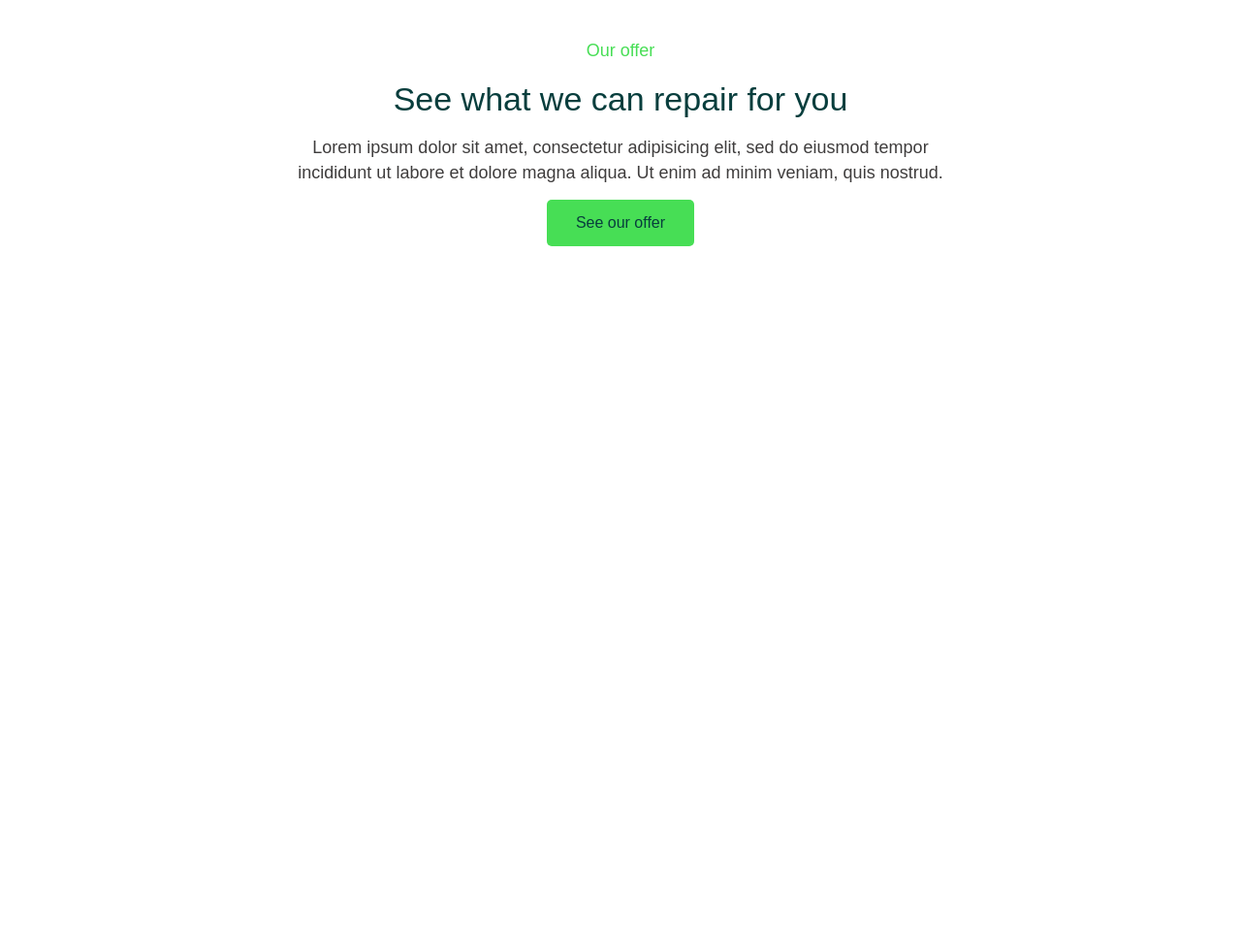
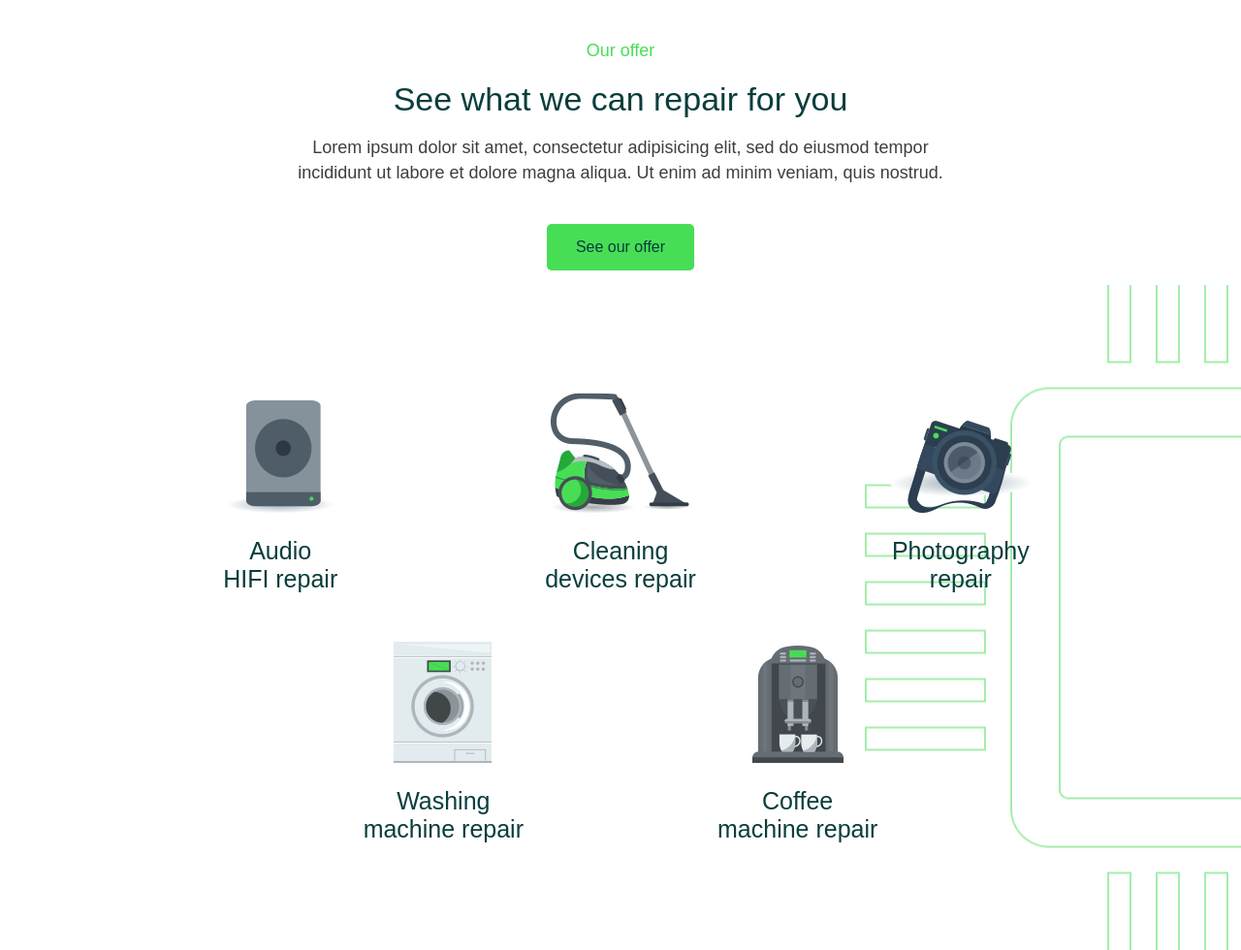
Before and after one commit to artyom-harutyunyan/BeElectronics, a plain HTML site: page index.html in a window 1280 px wide. Shown: the part 1391-2371 px from the top of the page at 97% size. Before the commit the page ends 1660 px from the top, so only its background shows below. Drawn offline with Linux system fonts and the light colour scheme.

Commit message:
block Electro devices

```diff
--- a/index.html
+++ b/index.html
@@ -78,6 +78,17 @@
             <span class="br_btn">See our offer</span>
         </div>
     </div>
+    <div class="ElectronicsContainer">
+        <div class="Electros">
+            <div class="ElectroItems"><img src="images/electornics-icon-webcam.png" alt="" class="ElectroImgs"><span class="ElectroDescriptions">Audio<br>HIFI repair</span></div>
+            <div class="ElectroItems"><img src="images/electornics-icon-vacum.png" alt="" class="ElectroImgs"><span class="ElectroDescriptions">Cleaning<br>devices repair</span></div>
+            <div class="ElectroItems"><img src="images/electornics-icon-cameraa.png" alt="" class="ElectroImgs"><span class="ElectroDescriptions">Photography<br>repair</span></div>
+        </div>
+        <div class="Electros">
+            <div class="ElectroItems"><img src="images/electornics-icon-washing-machine.png" alt="" class="ElectroImgs"><span class="ElectroDescriptions">Washing<br>machine repair</span></div>
+            <div class="ElectroItems"><img src="images/electornics-icon-espresso.png" alt="" class="ElectroImgs"><span class="ElectroDescriptions">Coffee<br>machine repair</span></div>
+        </div>
+    </div>
 <script type="text/javascript" src="NavMenu.js"></script>
 </body>
 </html>
--- a/style.css
+++ b/style.css
@@ -214,4 +214,36 @@
     max-width: 200px;
     font-family: "Montserrat", Arial, Tahoma, sans-serif;
     cursor: pointer;
+    margin-top: 25px;
 }
+.ElectronicsContainer {
+    width: 100%;
+    background: url('images/electronics-home-circuit-bg2.png') right;
+    background-repeat: no-repeat;
+    padding: 60px 0px;
+}
+.Electros {
+    width: 100%;
+    display: flex;
+    justify-content: center;
+    align-items: center;
+    margin: 50px 0px;
+}
+.ElectroDescriptions {
+    display: block;
+    text-align: center;
+    font-size: 25px;
+    line-height: 29px;
+    font-weight: 500;
+    letter-spacing: 0px;
+    font-family: "Chakra Petch", Arial, Tahoma, sans-serif;
+    color: #083e3d;
+    margin-top: 25px;
+}
+.ElectroItems {
+    display: flex;
+    flex-direction: column;
+    justify-content: center;
+    align-items: center;
+    margin: 0px 100px;
+}
```
